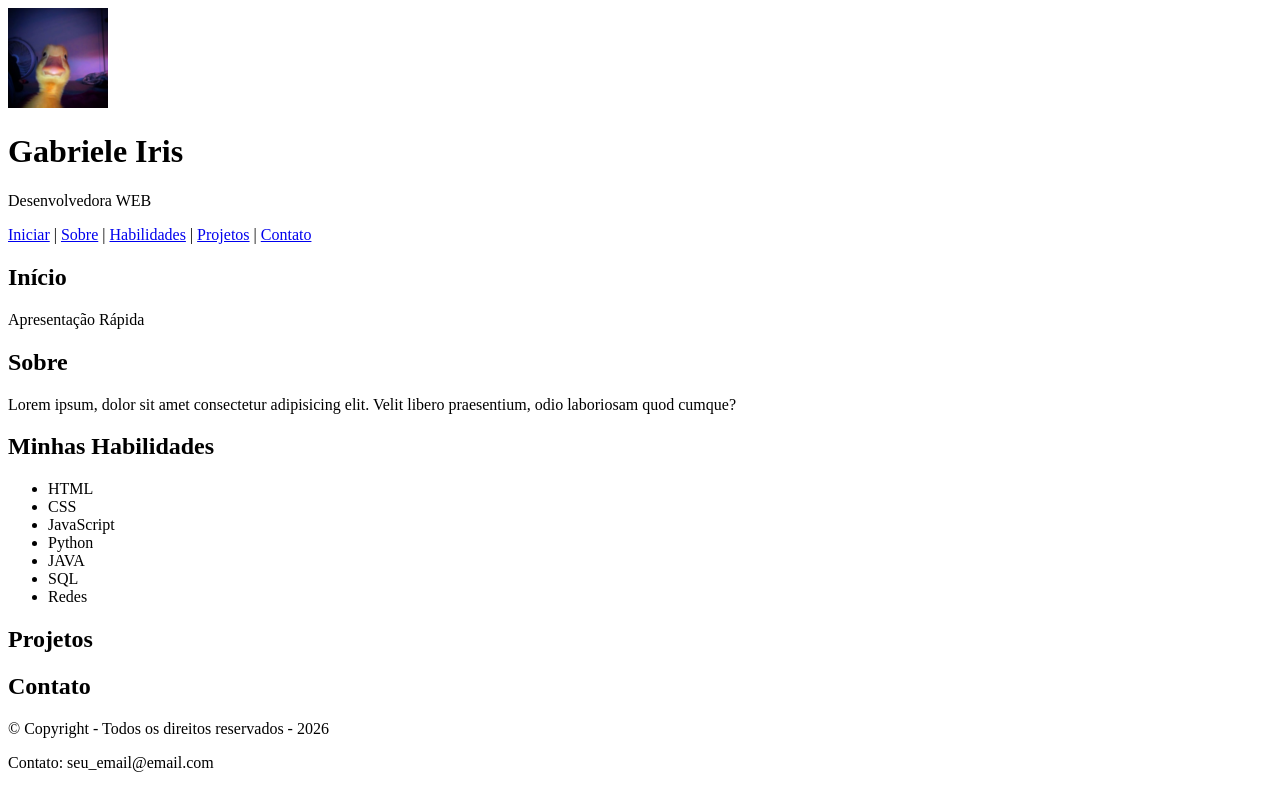
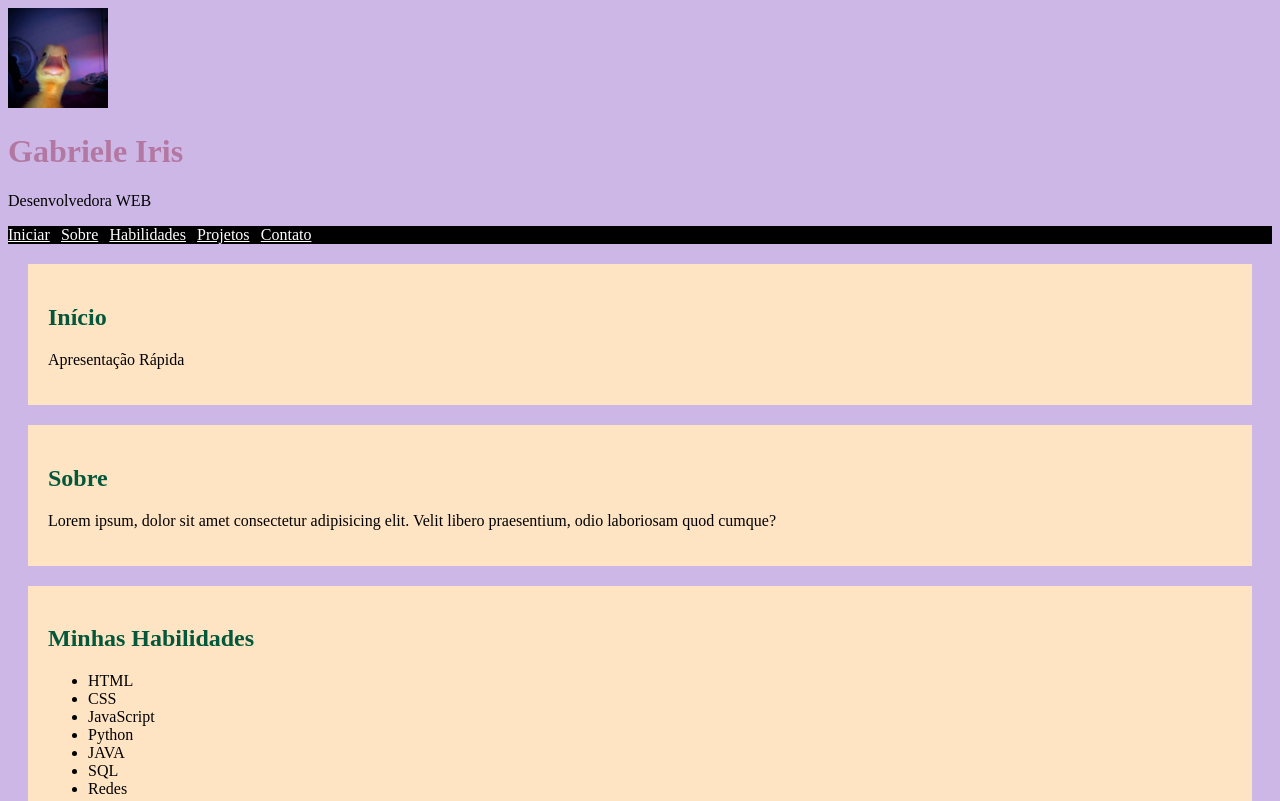
Before and after one commit to gabrieleisousa/portfolio, a plain HTML site: page index.html in a window 1280 px wide. Shown: the top 801 px of the page. Drawn offline with Linux system fonts and the light colour scheme.

Commit message:
style: add style.css file on project and initial custom

```diff
--- /dev/null
+++ b/css/style.css
@@ -0,0 +1,21 @@
+body {
+    background-color: rgb(205, 183, 231);
+}
+h1 {
+    color: rgba(172, 105, 144, 0.808);
+}
+h2{
+    color: rgb(3, 87, 59);
+}
+nav{
+    background-color: black;
+}
+nav a{ /*a partir do nav quero pegar só o a*/
+    color: white;
+}
+/*margem: distancia com a parte de fora, padding: em relação ao que ta dentro dele*/
+section {
+    background-color: bisque;
+    padding: 20px;
+    margin: 20px;
+}
--- a/index.html
+++ b/index.html
@@ -4,6 +4,7 @@
     <meta charset="UTF-8">
     <meta name="viewport" content="width=device-width, initial-scale=1.0">
     <title>Portfolio - Teste</title>
+    <link rel="stylesheet" href="css/style.css">
 </head>
 <body>
     <header>
```
